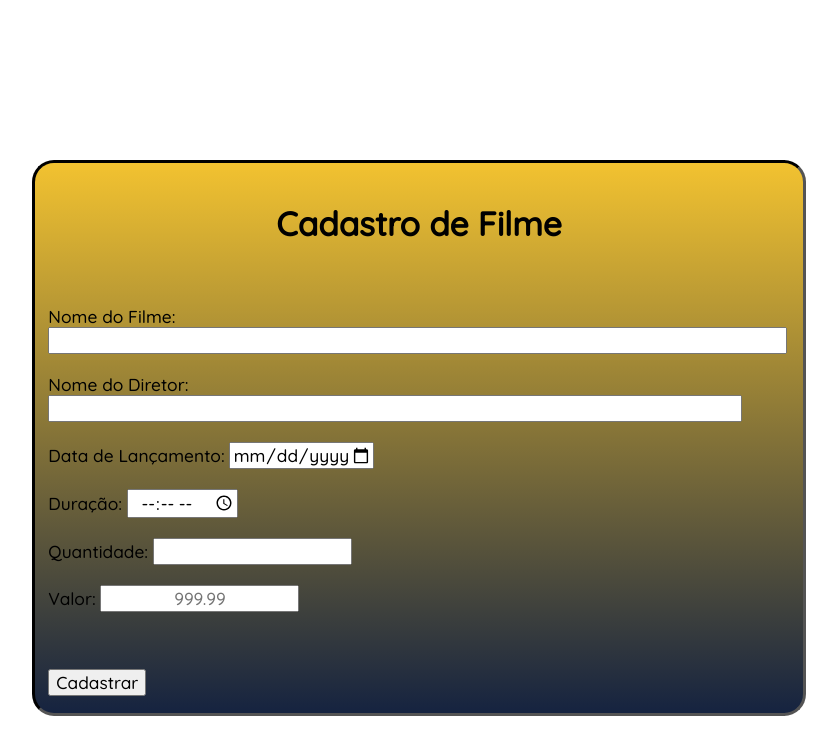
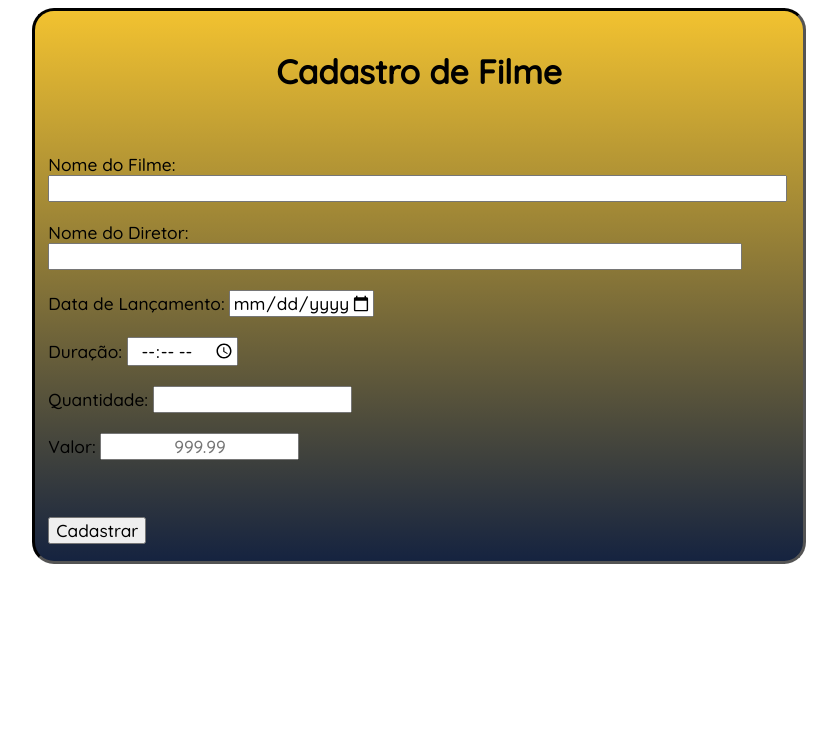
Before and after one commit to l1d1/filmes, a PHP site: page /cadastrarFilme.php in a window 1280 px wide. Shown: the top 755 px of the page, without its empty margins (232-1069 px from the left). Run offline with PHP 8.4, Linux system fonts and the light colour scheme.

Commit message:
Update cadastro.css

```diff
--- a/cadastro.css
+++ b/cadastro.css
@@ -3,7 +3,6 @@ form{
 	font-family: 'Quicksand', sans-serif;
 	width: 60vw;
 	margin-left: 20vw;
-	margin-top: 20vh;
 	min-height: 20vh;
 	background:linear-gradient(#F2C230,#152340);
 	border: 3px inset black;
```
